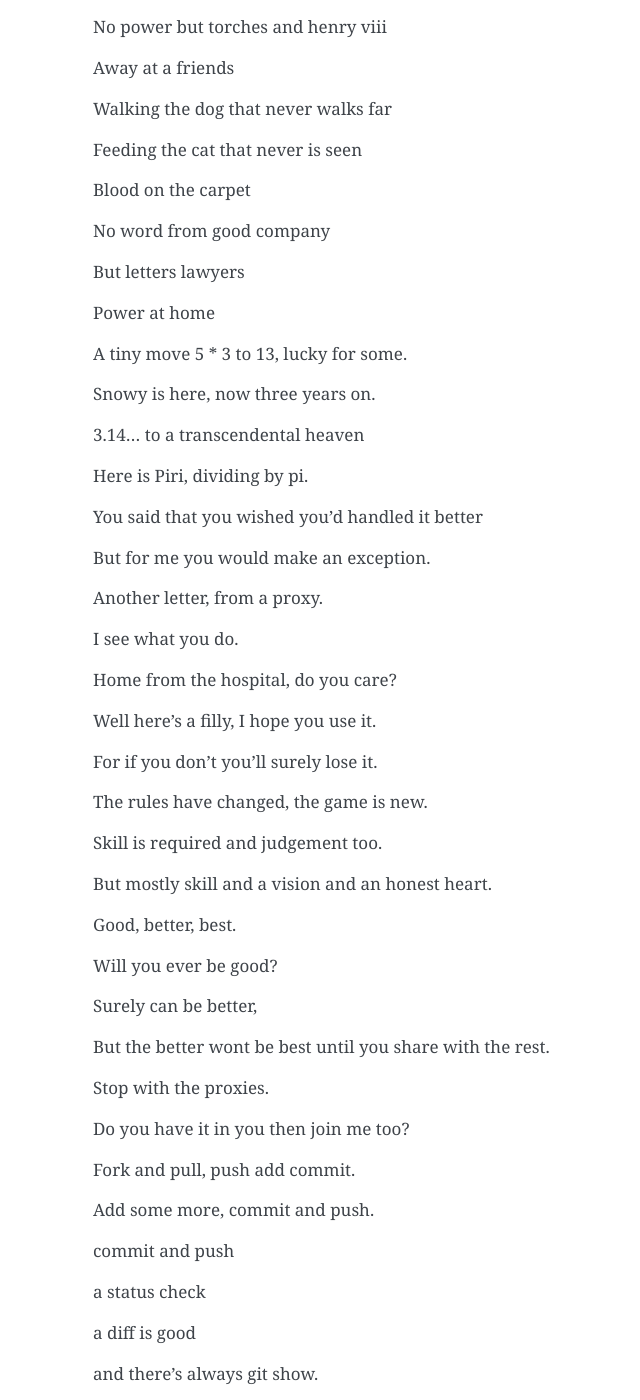
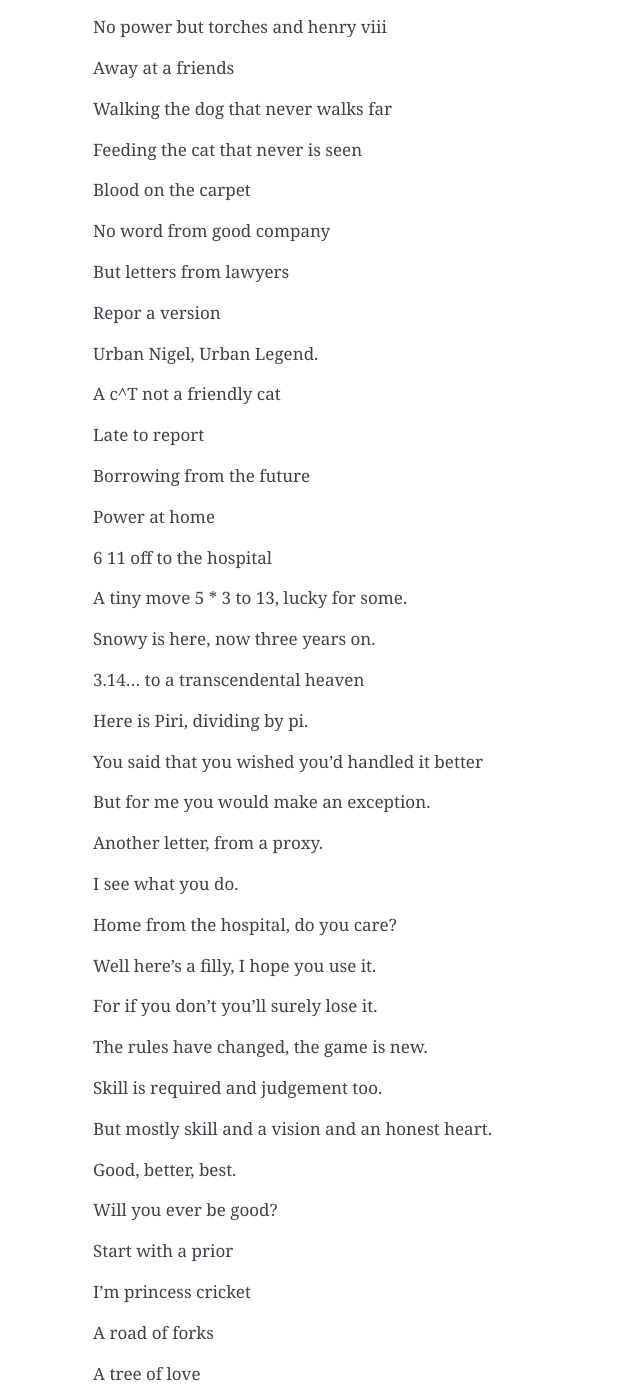
Before and after one commit to openbermuda/karmapi, a Sphinx documentation site: the page built from docs/nodice/fuusball.rst, in a window 1280 px wide and 1400 px high, scrolled down 1434 px. Shown: the whole window, without its empty margins (327-967 px from the left). Built offline with Sphinx 7.4.7, drawn with Linux system fonts in a browser that asks for light colours; formulas are drawn with MathJax 3; pages that are not in the unit, such as notebooks, are missing from menus.

Commit message:
princess cricket play fools ball

```diff
--- a/docs/nodice/fuusball.rst
+++ b/docs/nodice/fuusball.rst
@@ -83,9 +83,21 @@ Blood on the carpet
 
 No word from good company
 
-But letters lawyers
+But letters from lawyers
+
+Repor a version
+
+Urban Nigel, Urban Legend.
+
+A c^T not a friendly cat
+
+Late to report
+
+Borrowing from the future
 
 Power at home
+
+6 11 off to the hospital
 
 A tiny move 5 * 3 to 13, lucky for some.
 
@@ -119,6 +131,14 @@ Good, better, best.
 
 Will you ever be good?
 
+Start with a prior
+
+I'm princess cricket
+
+A road of forks
+
+A tree of love
+
 Surely can be better,
 
 But the better wont be best until you share with the rest.
```
